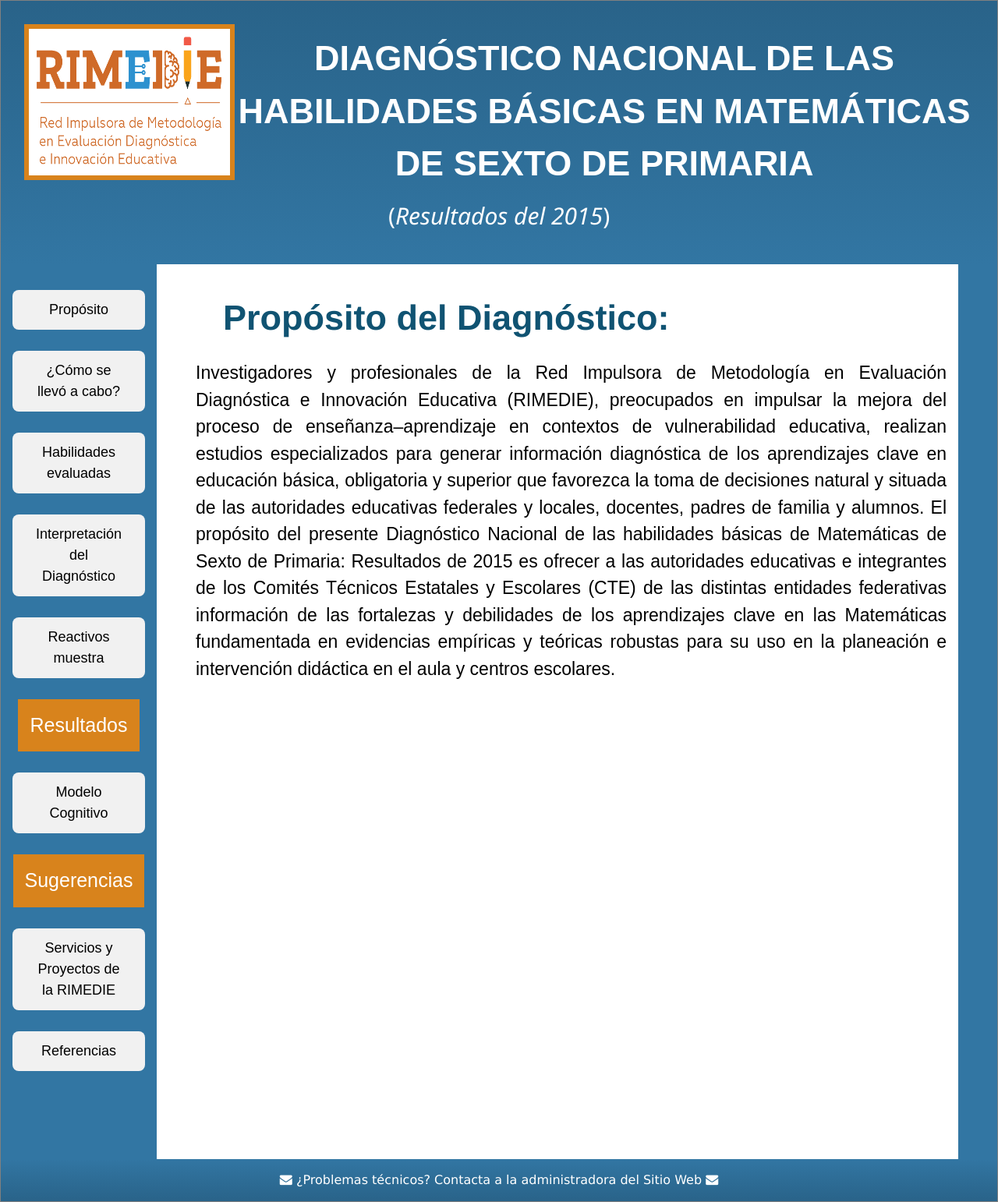
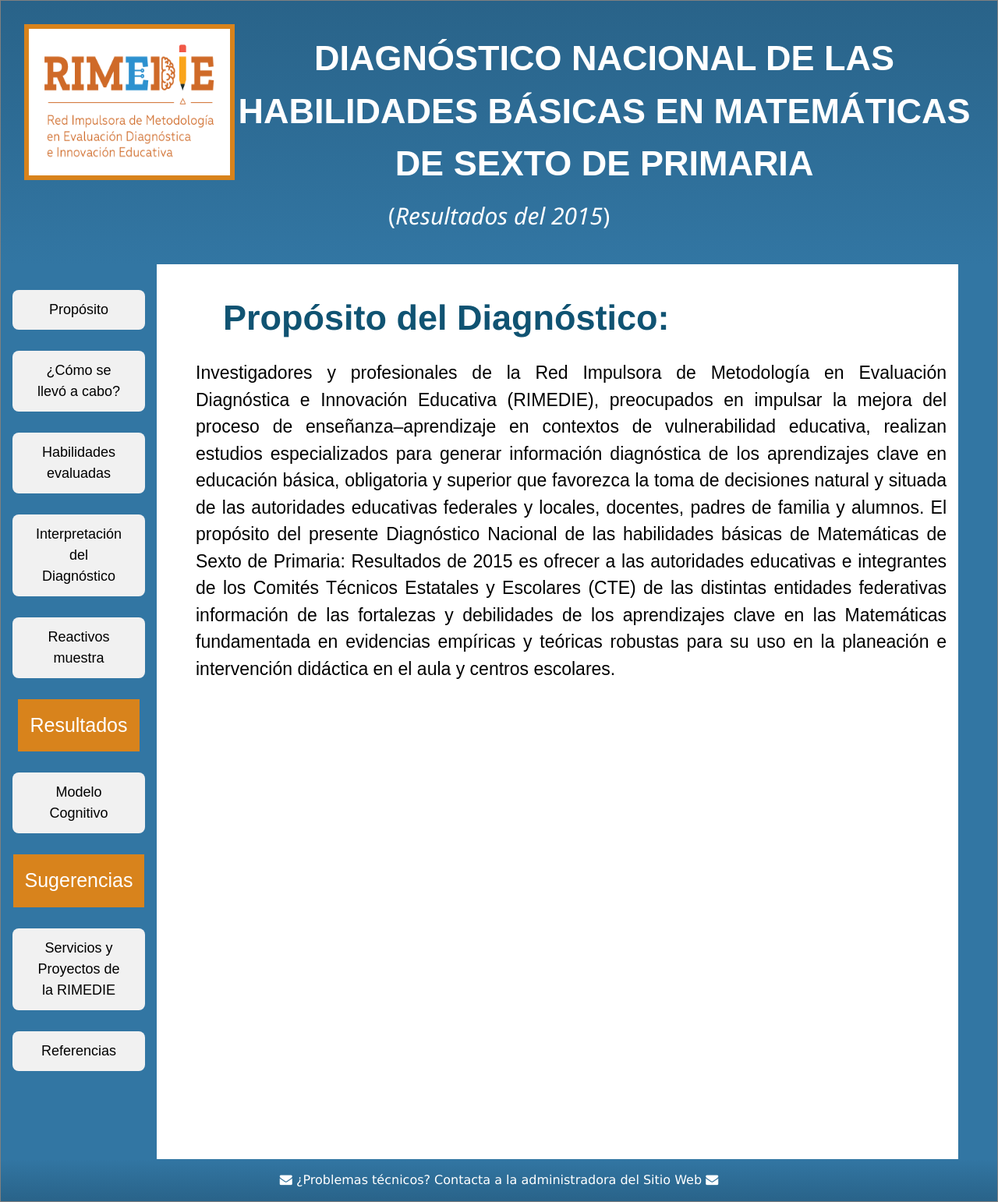
Before and after one commit to rimedie/rimedie.github.io, a Jekyll site: the page built from 1_Infografía.html, in a window 1280 px wide. Shown: the whole page at 78% size. Built offline with Jekyll 4.4.1, drawn with Linux system fonts in a browser that asks for light colours.

Commit message:
Update 1_Explorer.html

```diff
--- a/_layouts/1_Explorer.html
+++ b/_layouts/1_Explorer.html
@@ -269,7 +269,7 @@
 
 <div class="container">
 <header>
-	<a href="https://rimedie.github.io/"><img class='displayed' style="float:left; background:white; border: 6px solid #d8831c; padding:10px;" height="200" width="270" src="/images_gral/rimedie_logo_small.png" alt="LogoRIMEDIE" ></a>
+	<a href="https://rimedie.github.io/"><img class='displayed' style="float:left; background:white; border: 6px solid #d8831c; padding:20px;" height="200" width="270" src="/images_gral/rimedie_logo_small.png" alt="LogoRIMEDIE" ></a>
 	<h1 style="font-family: sans-serif; font-size:3em; font-weight:bold;">DIAGNÓSTICO NACIONAL DE LAS HABILIDADES BÁSICAS EN MATEMÁTICAS DE SEXTO DE PRIMARIA</h1>
 	<h2>(<i>Resultados del 2015</i>)</h2>
 
```
